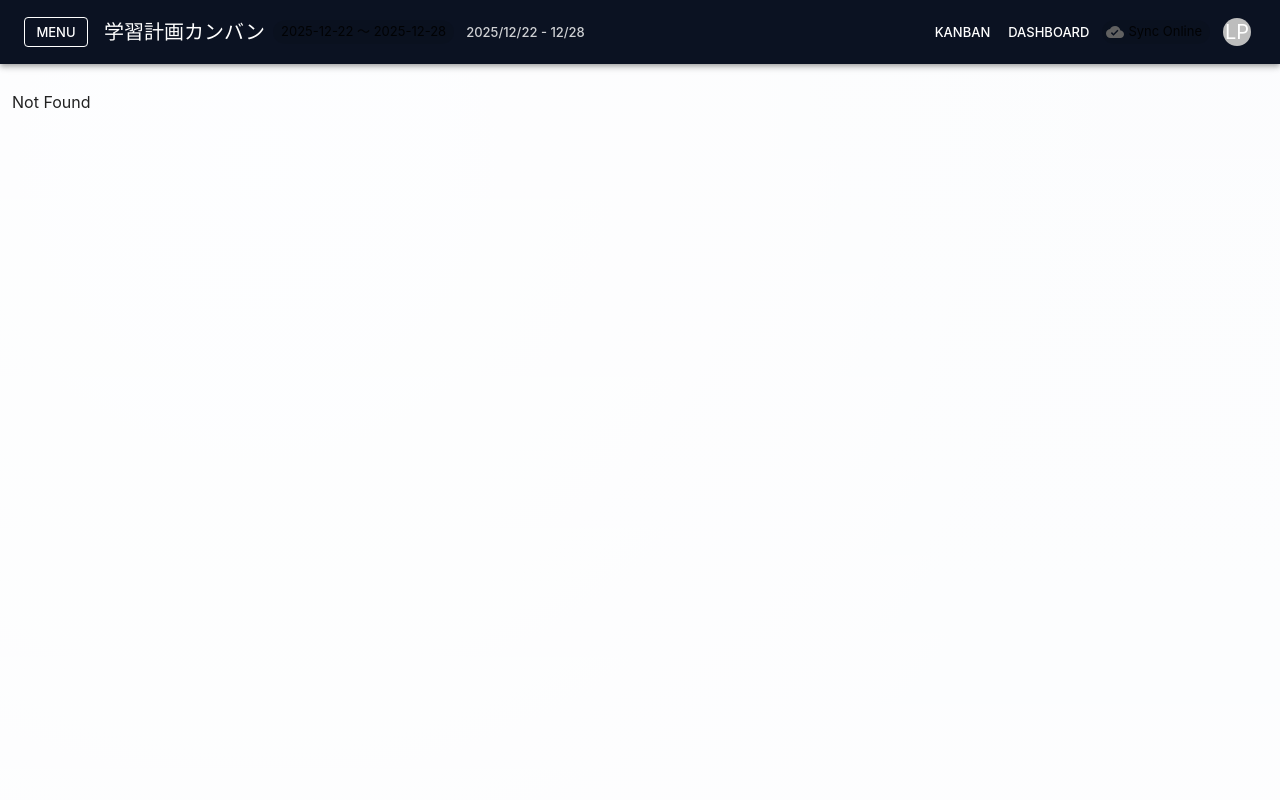
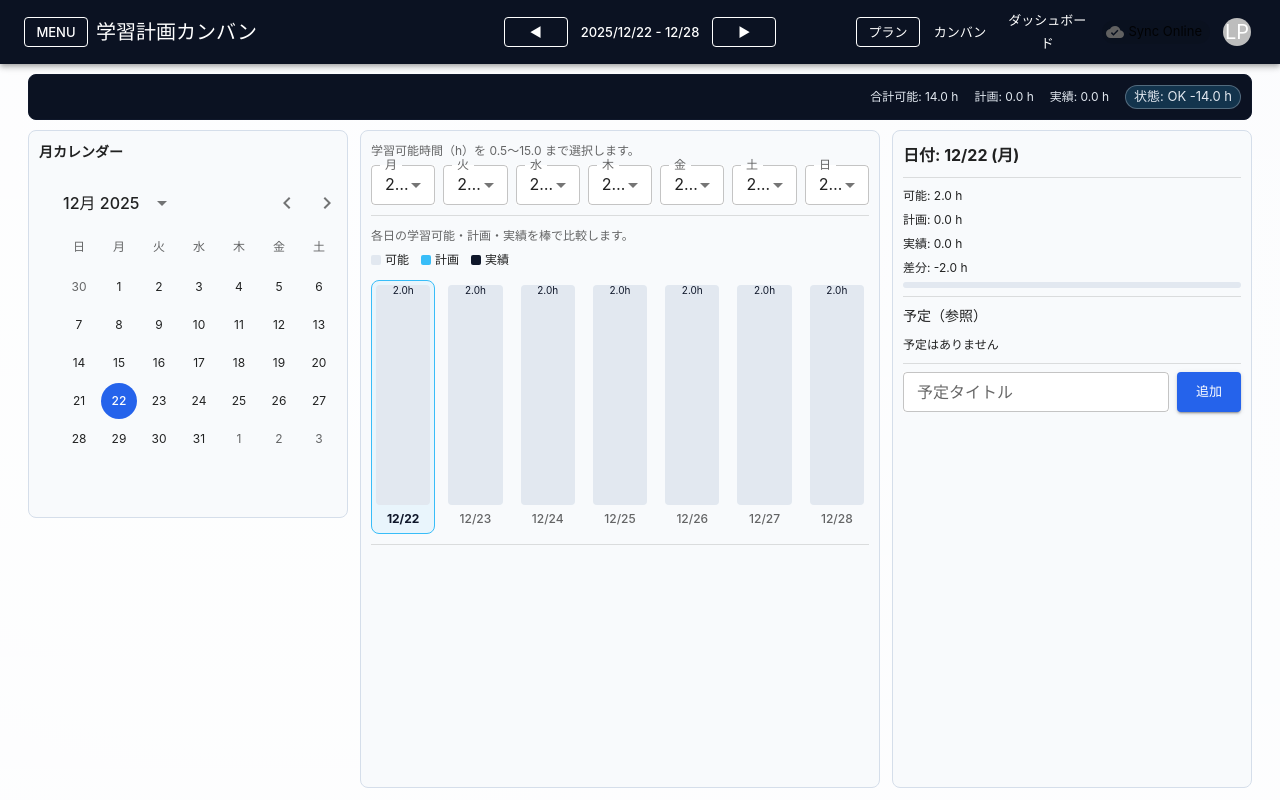
Before and after one commit to taturou/study_kanban, a React (Vite) app: page /plan in a window 1280 px wide. Before the commit this address had no page. Built offline with nearby package versions, Linux system fonts and the light colour scheme.

Commit message:
feat: プランビューとAppBarのスプリント選択対応
CalendarView を PlanView に変更し、AppBar で週選択ダイアログと日本語ラベルを提供した。

```diff
--- a/src/app/AppShell.tsx
+++ b/src/app/AppShell.tsx
@@ -14,7 +14,12 @@ import {
   IconButton,
   Menu,
   MenuItem,
+  Stack,
 } from "@mui/material";
+import { DateCalendar, LocalizationProvider } from "@mui/x-date-pickers";
+import { AdapterDateFns } from "@mui/x-date-pickers/AdapterDateFns";
+import { ja } from "date-fns/locale";
+import { startOfWeek } from "date-fns";
 import CloudDoneIcon from "@mui/icons-material/CloudDone";
 import CloudOffIcon from "@mui/icons-material/CloudOff";
 import { useEffect, useMemo, useState } from "react";
@@ -31,7 +36,8 @@ type AppShellProps = {
 export function AppShell({ children }: AppShellProps) {
   const { t } = useTranslation("common");
   const sprintLabel = useKanbanStore((state) => state.sprintLabel);
-  const sprintLabelOverride = useKanbanStore((state) => state.sprintLabelOverride);
+  const currentSprintDate = useKanbanStore((state) => state.currentSprintDate);
+  const setCurrentSprintDate = useKanbanStore((state) => state.setCurrentSprintDate);
   const navigate = useNavigate();
   const currentPath = useRouterState({ select: (state) => state.location.pathname });
   const [isOnline, setIsOnline] = useState(() => navigator.onLine);
@@ -40,8 +46,11 @@ export function AppShell({ children }: AppShellProps) {
   const [settingsOpen, setSettingsOpen] = useState(false);
   const [syncOpen, setSyncOpen] = useState(false);
   const [accountAnchor, setAccountAnchor] = useState<null | HTMLElement>(null);
+  const [sprintPickerOpen, setSprintPickerOpen] = useState(false);
+  const [pickerDate, setPickerDate] = useState<Date | null>(currentSprintDate ?? new Date());
 
   const isKanban = currentPath === "/";
+  const isPlan = currentPath === "/plan";
   const isDashboard = currentPath === "/dashboard";
 
   useEffect(() => {
@@ -55,40 +64,66 @@ export function AppShell({ children }: AppShellProps) {
     };
   }, []);
 
+  useEffect(() => {
+    if (!currentSprintDate) return;
+    setPickerDate(currentSprintDate);
+  }, [currentSprintDate]);
+
+  const sprintDisplayLabel = formatSprintLabel(sprintLabel);
+
   return (
     <div className="app-shell">
       <AppBar position="sticky" sx={{ background: "#0b1222" }}>
         <Toolbar sx={{ gap: 2 }}>
-          <Button variant="outlined" color="inherit" size="small" onClick={() => setSettingsOpen(true)}>
-            Menu
-          </Button>
-          <Box sx={{ display: "flex", alignItems: "center", gap: 1 }}>
+          <Box sx={{ display: "flex", alignItems: "center", gap: 1, flex: 1 }}>
+            <Button variant="outlined" color="inherit" size="small" onClick={() => setSettingsOpen(true)}>
+              Menu
+            </Button>
             <Typography variant="h6">{t("appTitle")}</Typography>
-            <Chip
-              label={sprintLabel}
+          </Box>
+          <Box sx={{ display: "flex", alignItems: "center", gap: 1, flex: 1, justifyContent: "center" }}>
+            <Button
               size="small"
-              onClick={() => navigate({ to: "/calendar", search: (prev) => prev })}
-              sx={{ cursor: "pointer" }}
-            />
+              variant="outlined"
+              color="inherit"
+              onClick={() => adjustSprintByWeeks(-1, currentSprintDate, setCurrentSprintDate)}
+            >
+              ◀
+            </Button>
             <Button
+              size="small"
               variant="text"
               color="inherit"
+              aria-label="スプリント選択"
+              onClick={() => setSprintPickerOpen(true)}
+            >
+              {sprintDisplayLabel}
+            </Button>
+            <Button
               size="small"
-              aria-label="日付ビューへ"
-              sx={{ minWidth: "auto", padding: 0.5, opacity: 0.8 }}
-              onClick={() => navigate({ to: "/calendar", search: (prev) => prev })}
+              variant="outlined"
+              color="inherit"
+              onClick={() => adjustSprintByWeeks(1, currentSprintDate, setCurrentSprintDate)}
             >
-              {formatSprintLabel(sprintLabelOverride ?? sprintLabel)}
+              ▶
             </Button>
           </Box>
-          <Box sx={{ marginLeft: "auto", display: "flex", alignItems: "center", gap: 1 }}>
+          <Box sx={{ display: "flex", alignItems: "center", gap: 1, flex: 1, justifyContent: "flex-end" }}>
+            <Button
+              color="inherit"
+              size="small"
+              variant={isPlan ? "outlined" : "text"}
+              onClick={() => navigate({ to: "/plan", search: (prev) => prev })}
+            >
+              プラン
+            </Button>
             <Button
               color="inherit"
               size="small"
               variant={isKanban ? "outlined" : "text"}
               onClick={() => navigate({ to: "/", search: (prev) => prev })}
             >
-              Kanban
+              カンバン
             </Button>
             <Button
               color="inherit"
@@ -96,7 +131,7 @@ export function AppShell({ children }: AppShellProps) {
               variant={isDashboard ? "outlined" : "text"}
               onClick={() => navigate({ to: "/dashboard", search: (prev) => prev })}
             >
-              Dashboard
+              ダッシュボード
             </Button>
             <Chip icon={syncIcon} label={syncLabel} size="small" onClick={() => setSyncOpen(true)} />
             <IconButton
@@ -133,6 +168,26 @@ export function AppShell({ children }: AppShellProps) {
           </Button>
         </DialogActions>
       </Dialog>
+      <Dialog open={sprintPickerOpen} onClose={() => setSprintPickerOpen(false)}>
+        <DialogTitle>週を選択</DialogTitle>
+        <DialogContent>
+          <LocalizationProvider dateAdapter={AdapterDateFns} adapterLocale={ja}>
+            <DateCalendar
+              value={pickerDate}
+              onChange={(value) => {
+                if (!value) return;
+                setPickerDate(value);
+                applySprintDate(value, setCurrentSprintDate);
+                setSprintPickerOpen(false);
+              }}
+              showDaysOutsideCurrentMonth
+            />
+          </LocalizationProvider>
+        </DialogContent>
+        <DialogActions>
+          <Button onClick={() => setSprintPickerOpen(false)}>閉じる</Button>
+        </DialogActions>
+      </Dialog>
       <Menu
         anchorEl={accountAnchor}
         open={Boolean(accountAnchor)}
@@ -153,3 +208,28 @@ function formatSprintLabel(label: string) {
   const end = endRaw.replace(/-/g, "/");
   return `${start} - ${end.slice(5)}`;
 }
+
+const SPRINT_STORAGE_KEY = "lpk.currentSprintId";
+const JST_OFFSET_MINUTES = 9 * 60;
+
+function toIsoDate(value: Date, offsetMinutes = JST_OFFSET_MINUTES) {
+  const shifted = new Date(value.getTime() + offsetMinutes * 60 * 1000);
+  return shifted.toISOString().slice(0, 10);
+}
+
+function applySprintDate(date: Date, setCurrentSprintDate: (date: Date) => void) {
+  const weekStart = startOfWeek(date, { weekStartsOn: 1 });
+  const sprintKey = toIsoDate(weekStart);
+  window.localStorage.setItem(SPRINT_STORAGE_KEY, sprintKey);
+  setCurrentSprintDate(new Date(`${sprintKey}T00:00:00.000Z`));
+}
+
+function adjustSprintByWeeks(
+  diff: number,
+  currentSprintDate: Date | null,
+  setCurrentSprintDate: (date: Date) => void,
+) {
+  const base = currentSprintDate ?? new Date();
+  const next = new Date(base.getTime() + diff * 7 * 24 * 60 * 60 * 1000);
+  applySprintDate(next, setCurrentSprintDate);
+}
--- a/src/app/CalendarView.tsx
+++ b/src/app/PlanView.tsx
@@ -2,12 +2,8 @@ import {
   Box,
   Button,
   Chip,
-  Dialog,
-  DialogActions,
-  DialogContent,
-  DialogTitle,
   Divider,
-  InputAdornment,
+  MenuItem,
   Paper,
   Stack,
   TextField,
@@ -33,6 +29,9 @@ import {
 
 const STORAGE_KEY = "lpk.currentSprintId";
 const DEFAULT_AVAILABILITY_MINUTES = 120;
+const MIN_AVAILABILITY_HOURS = 0.5;
+const MAX_AVAILABILITY_HOURS = 15.0;
+const AVAILABILITY_STEP_HOURS = 0.5;
 
 const JST_OFFSET_MINUTES = 9 * 60;
 
@@ -58,10 +57,16 @@ function formatMinutesAsHours(value: number) {
   return hours.toFixed(1);
 }
 
-function parseHoursToMinutes(value: string) {
-  const hours = Number.parseFloat(value);
-  if (!Number.isFinite(hours)) return null;
-  return Math.max(0, Math.round(hours * 60));
+function clampHours(value: number) {
+  return Math.min(MAX_AVAILABILITY_HOURS, Math.max(MIN_AVAILABILITY_HOURS, value));
+}
+
+function buildAvailabilityOptions() {
+  const options: Array<{ label: string; value: number }> = [];
+  for (let hours = MIN_AVAILABILITY_HOURS; hours <= MAX_AVAILABILITY_HOURS + 0.001; hours += AVAILABILITY_STEP_HOURS) {
+    options.push({ label: hours.toFixed(1), value: Math.round(hours * 60) });
+  }
+  return options;
 }
 
 function buildEventsByDate(events: CalendarEvent[]) {
@@ -72,12 +77,12 @@ function buildEventsByDate(events: CalendarEvent[]) {
   }, {});
 }
 
-export function CalendarView() {
+export function PlanView() {
   const theme = useTheme();
   const showMonthCalendar = useMediaQuery(theme.breakpoints.up("lg"));
   const tasks = useKanbanStore((state) => state.sprintTasks);
-  const setSprintLabelOverride = useKanbanStore((state) => state.setSprintLabelOverride);
   const setCurrentSprintDate = useKanbanStore((state) => state.setCurrentSprintDate);
+  const currentSprintDate = useKanbanStore((state) => state.currentSprintDate);
   const massiveSeedEnabled = isMassiveSeedEnabled();
   const massiveSeedDate = useMemo(
     () => (massiveSeedEnabled ? new Date(`${MASSIVE_SPRINT_START}T00:00:00.000Z`) : null),
@@ -96,7 +101,7 @@ export function CalendarView() {
   const [eventTitle, setEventTitle] = useState("");
   const [events, setEvents] = useState<CalendarEvent[]>([]);
   const [calendarError, setCalendarError] = useState<string | null>(null);
-  const [calendarOpen, setCalendarOpen] = useState(false);
+  const availabilityOptions = useMemo(() => buildAvailabilityOptions(), []);
 
   const calendarService = useMemo(() => {
     const seedDate = massiveSeedDate ?? new Date();
@@ -117,6 +122,15 @@ export function CalendarView() {
     storeSprintDate(weekStart);
     setCurrentSprintDate(sprintDate);
   }, [selectedDate, setCurrentSprintDate]);
+
+  useEffect(() => {
+    if (!currentSprintDate) return;
+    const normalized = new Date(currentSprintDate);
+    const isSameDay = toIsoDate(normalized) === toIsoDate(selectedDate);
+    if (!isSameDay) {
+      setSelectedDate(normalized);
+    }
+  }, [currentSprintDate, selectedDate]);
 
   useEffect(() => {
     if (!massiveSeedEnabled || !massiveSeedDate) return;
@@ -206,13 +220,6 @@ export function CalendarView() {
     setEvents(next);
   };
 
-  const weekStart = startOfWeek(selectedDate, { weekStartsOn: 1 });
-  const weekEnd = endOfWeek(selectedDate, { weekStartsOn: 1 });
-  const weekLabel = `${format(weekStart, "yyyy/MM/dd", { locale: ja })} - ${format(weekEnd, "MM/dd", { locale: ja })}`;
-  useEffect(() => {
-    setSprintLabelOverride(weekLabel);
-  }, [setSprintLabelOverride, weekLabel]);
-
   const dailyGap = (plannedByDate[selectedIso] ?? 0) - availability;
   const dailyOver = dailyGap > 0;
   const layoutColumns = showMonthCalendar
@@ -243,34 +250,7 @@ export function CalendarView() {
           color: "#e2e8f0",
         }}
       >
-        <Stack direction="row" spacing={2} alignItems="center" justifyContent="space-between">
-          <Stack direction="row" spacing={1} alignItems="center">
-            <Button
-              size="small"
-              onClick={() => setSelectedDate(new Date(selectedDate.getTime() - 7 * 86400000))}
-              sx={{ color: "#e2e8f0", borderColor: "rgba(226, 232, 240, 0.4)" }}
-              variant="outlined"
-            >
-              ◀
-            </Button>
-            <Button
-              size="small"
-              variant="text"
-              onClick={() => setCalendarOpen(true)}
-              sx={{ color: "#e2e8f0", fontWeight: 700 }}
-            >
-              {weekLabel}
-            </Button>
-            <Button
-              size="small"
-              onClick={() => setSelectedDate(new Date(selectedDate.getTime() + 7 * 86400000))}
-              sx={{ color: "#e2e8f0", borderColor: "rgba(226, 232, 240, 0.4)" }}
-              variant="outlined"
-            >
-              ▶
-            </Button>
-          </Stack>
-          <Stack direction="row" spacing={2} alignItems="center">
+        <Stack direction="row" spacing={2} alignItems="center" justifyContent="flex-end">
           <Typography variant="caption">合計可能: {formatMinutesAsHours(availableTotal)} h</Typography>
           <Typography variant="caption">計画: {formatMinutesAsHours(plannedTotal)} h</Typography>
           <Typography variant="caption">実績: {formatMinutesAsHours(actualTotal)} h</Typography>
@@ -283,7 +263,6 @@ export function CalendarView() {
               border: "1px solid rgba(226, 232, 240, 0.3)",
             }}
           />
-          </Stack>
         </Stack>
       </Paper>
       <Box
@@ -336,7 +315,7 @@ export function CalendarView() {
           <Stack spacing={1.25}>
             <Stack spacing={0.5}>
               <Typography variant="caption" sx={{ color: "text.secondary" }}>
-                学習可能時間（h）を日別に入力します。
+                学習可能時間（h）を 0.5〜15.0 まで選択します。
               </Typography>
               <Box
                 sx={{
@@ -349,32 +328,30 @@ export function CalendarView() {
                 {weekDays.map((day) => {
                   const iso = toIsoDate(day);
                   const minutes = availabilityByDate[iso] ?? DEFAULT_AVAILABILITY_MINUTES;
+                  const clampedHours = clampHours(minutes / 60);
+                  const clampedMinutes = Math.round(clampedHours * 60);
                   return (
                     <TextField
                       key={iso}
                       label={format(day, "E", { locale: ja })}
                       size="small"
-                      type="number"
-                      inputProps={{ step: 0.5, min: 0 }}
-                      value={formatMinutesAsHours(minutes)}
+                      select
+                      value={clampedMinutes}
                       onChange={(event) => {
-                        const nextMinutes = parseHoursToMinutes(event.target.value);
+                        const nextMinutes = Number(event.target.value);
                         setAvailabilityOverrides((prev) => ({
                           ...prev,
-                          [iso]: nextMinutes ?? DEFAULT_AVAILABILITY_MINUTES,
+                          [iso]: Number.isFinite(nextMinutes) ? nextMinutes : DEFAULT_AVAILABILITY_MINUTES,
                         }));
                       }}
-                      InputProps={{
-                        endAdornment: (
-                          <InputAdornment position="end">
-                            <Typography variant="caption" sx={{ color: "text.secondary" }}>
-                              h
-                            </Typography>
-                          </InputAdornment>
-                        ),
-                      }}
                       sx={{ background: "#ffffff" }}
-                    />
+                    >
+                      {availabilityOptions.map((option) => (
+                        <MenuItem key={option.value} value={option.value}>
+                          {option.label}h
+                        </MenuItem>
+                      ))}
+                    </TextField>
                   );
                 })}
               </Box>
@@ -630,24 +607,6 @@ export function CalendarView() {
           </Stack>
         </Paper>
       </Box>
-      <Dialog open={calendarOpen} onClose={() => setCalendarOpen(false)}>
-        <DialogTitle>週を選択</DialogTitle>
-        <DialogContent>
-          <LocalizationProvider dateAdapter={AdapterDateFns} adapterLocale={ja}>
-            <DateCalendar
-              value={selectedDate}
-              onChange={(value) => {
-                if (!value) return;
-                setSelectedDate(value);
-              }}
-              showDaysOutsideCurrentMonth
-            />
-          </LocalizationProvider>
-        </DialogContent>
-        <DialogActions>
-          <Button onClick={() => setCalendarOpen(false)}>閉じる</Button>
-        </DialogActions>
-      </Dialog>
     </Box>
   );
 }
--- a/src/router.tsx
+++ b/src/router.tsx
@@ -1,7 +1,7 @@
 import { createRootRoute, createRoute, createRouter, Outlet } from "@tanstack/react-router";
 import { AppShell } from "./app/AppShell";
 import { KanbanView } from "./app/KanbanView";
-import { CalendarView } from "./app/CalendarView";
+import { PlanView } from "./app/PlanView";
 import { DashboardView } from "./app/DashboardView";
 import { HelpPage } from "./app/HelpPage";
 
@@ -19,10 +19,10 @@ const indexRoute = createRoute({
   component: KanbanView,
 });
 
-const calendarRoute = createRoute({
+const planRoute = createRoute({
   getParentRoute: () => rootRoute,
-  path: "/calendar",
-  component: CalendarView,
+  path: "/plan",
+  component: PlanView,
 });
 
 const dashboardRoute = createRoute({
@@ -37,7 +37,7 @@ const helpRoute = createRoute({
   component: HelpPage,
 });
 
-const routeTree = rootRoute.addChildren([indexRoute, calendarRoute, dashboardRoute, helpRoute]);
+const routeTree = rootRoute.addChildren([indexRoute, planRoute, dashboardRoute, helpRoute]);
 
 export const router = createRouter({ routeTree });
 
```
Also changed, not shown: 2 other files (tests, documents, lock files or other folders). Lines whose indentation alone changed are shown as unchanged.
